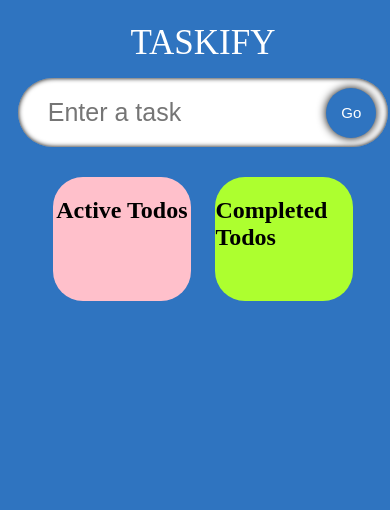
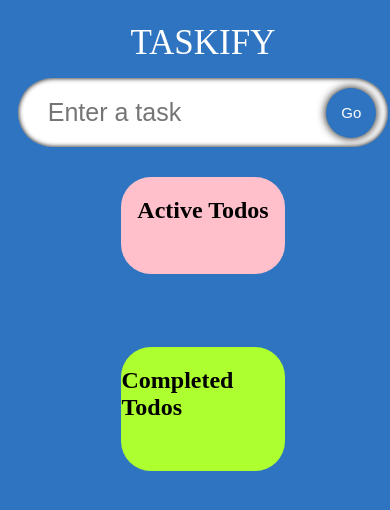
Before and after one commit to ChukwumaKingsley/Taskify, a React (Vite) app: page / in a window 390 px wide. Shown: the top 510 px of the page. Built offline with nearby package versions, Linux system fonts and the light colour scheme; a web font is replaced by a local one.

Commit message:
More features

```diff
--- a/src/components/styles.css
+++ b/src/components/styles.css
@@ -49,7 +49,6 @@
     /* flex-direction: row; */
     width: 80%;
     gap: 4%;
-    /* justify-items: center; */
     flex-shrink: none;
 }
 
@@ -78,7 +77,13 @@
     border-radius: 15px;
     padding: 20px;
     margin-top: 15px;
-    background-image: url("https://img.freepik.com/free-photo/crumpled-yellow-paper-background-close-up_60487-2390.jpg?size=626&ext=jpg")
+    background-image: url("https://img.freepik.com/free-photo/crumpled-yellow-paper-background-close-up_60487-2390.jpg?size=626&ext=jpg");
+    transition: 0.2s;
+}
+
+.todos__single:hover {
+    box-shadow: 0 0 5px black;
+    transform: scale(1.03);
 }
 
 .todos__single--text {
@@ -104,18 +109,21 @@
 
 @media (max-width: 1200px) {
     .todos__single{
-        width: 40%;
+        width: 80%;
     }
 }
 
-@media (max-width: 700px) {
+@media (max-width: 1200px) {
     .input {
         width: 95%;
     }
     .todos {
         width: 95%;
+        margin-bottom: 10px;
     }
-    .todos__single {
-        width: 100%;
+    .todo--lists {
+        width: 95%;
+        flex-direction: column;
+        align-items: center;
     }
 }
```
